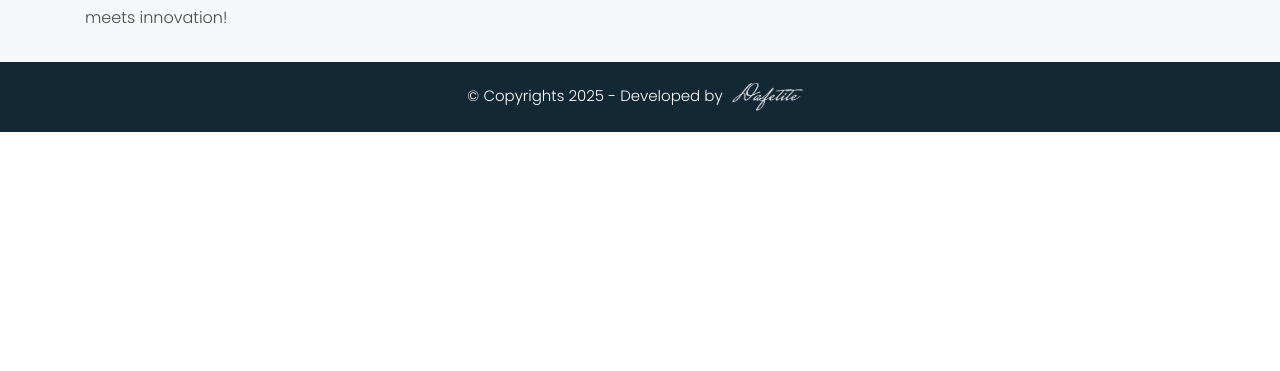
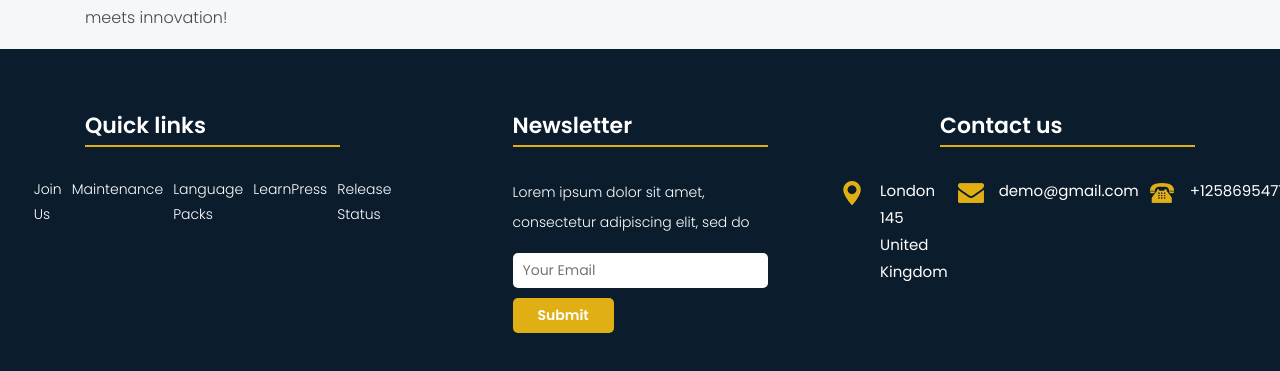
Before and after one commit to DafetiteOgaga/studdiebudie_frontend, a React (Create React App) app: page / in a window 1280 px wide. Shown: the part 886-1257 px from the top of the page. Before the commit the page ends 1018 px from the top, so only its background shows below. Built offline with nearby package versions, Linux system fonts and the light colour scheme.

Commit message:
App.js: changed ShortFooter to Footer

```diff
--- a/src/App.js
+++ b/src/App.js
@@ -4,7 +4,7 @@ import "./statics/css/style.css"
 import "./statics/css/responsive.css"
 import Header from './components/Header';
 import AppRoutes from './hooks/Routes';
-import ShortFooter from './components/ShortFooter';
+import Footer from './components/Footer';
 import { Analytics } from "@vercel/analytics/react"
 
 function App() {
@@ -14,7 +14,7 @@ function App() {
       <div className='app_content'>
         <AppRoutes />
       </div>
-      <ShortFooter />
+      <Footer />
       <Analytics />
     </div>
   );
```
